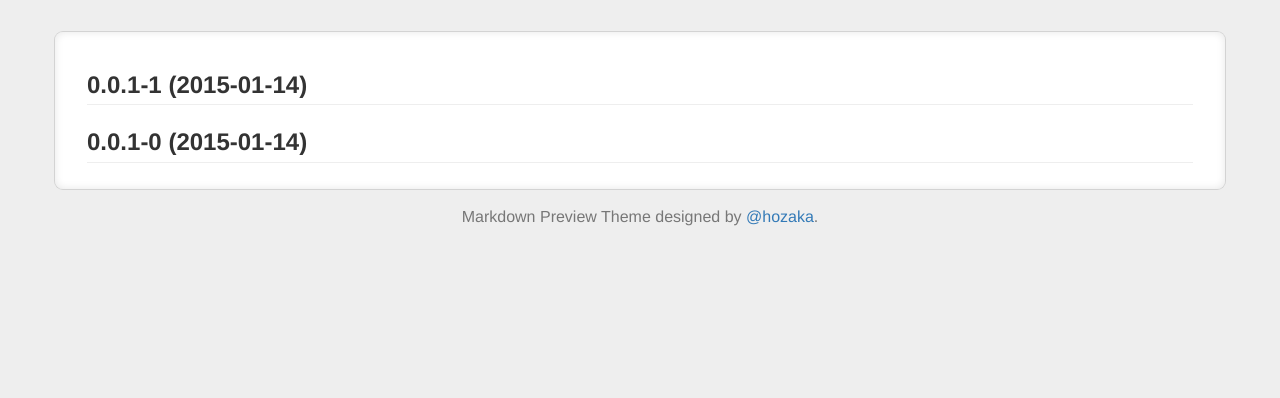
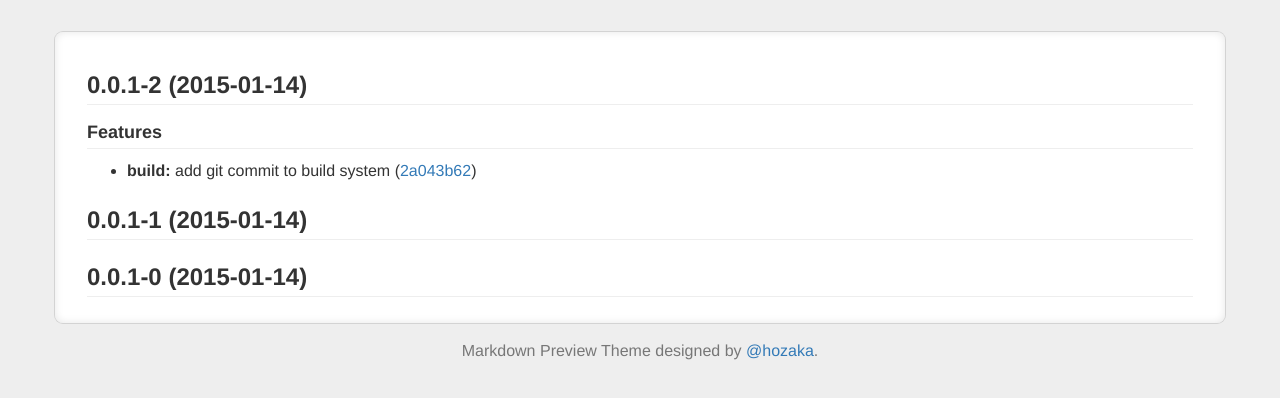
Before and after one commit to colbin8r/credential-master, a website: page docs/gen/CHANGELOG.html in a window 1280 px wide. Drawn offline with nearby package versions, Linux system fonts and the light colour scheme.

Commit message:
Release 0.0.1-2

```diff
--- a/bower.json
+++ b/bower.json
@@ -1,6 +1,6 @@
 {
   "name": "credential-master",
-  "version": "0.0.1-1",
+  "version": "0.0.1-2",
   "authors": [
     "Colby Rogness <colby.rogness@modea.com>"
   ],
--- a/docs/gen/CHANGELOG.html
+++ b/docs/gen/CHANGELOG.html
@@ -44,7 +44,13 @@
 </head>
 <body>
 	<div id="container" class="container">
-		<p><a name="0.0.1-1"></a></p>
+		<p><a name="0.0.1-2"></a></p>
+<h3 id="0-0-1-2-2015-01-14-">0.0.1-2 (2015-01-14)</h3>
+<h4 id="features">Features</h4>
+<ul>
+<li><strong>build:</strong> add git commit to build system (<a href="https://colbin8r@github.com/colbin8r/credential-master/commit/2a043b62f5cb25d18ef79c7c5b83f84434f9c000">2a043b62</a>)</li>
+</ul>
+<p><a name="0.0.1-1"></a></p>
 <h3 id="0-0-1-1-2015-01-14-">0.0.1-1 (2015-01-14)</h3>
 <p><a name="0.0.1-0"></a></p>
 <h3 id="0-0-1-0-2015-01-14-">0.0.1-0 (2015-01-14)</h3>
--- a/package.json
+++ b/package.json
@@ -1,6 +1,6 @@
 {
   "name": "credential-master",
-  "version": "0.0.1-1",
+  "version": "0.0.1-2",
   "dependencies": {},
   "devDependencies": {
     "bower": "^1.3.12",
```
Also changed, not shown: docs/CHANGELOG.md.
